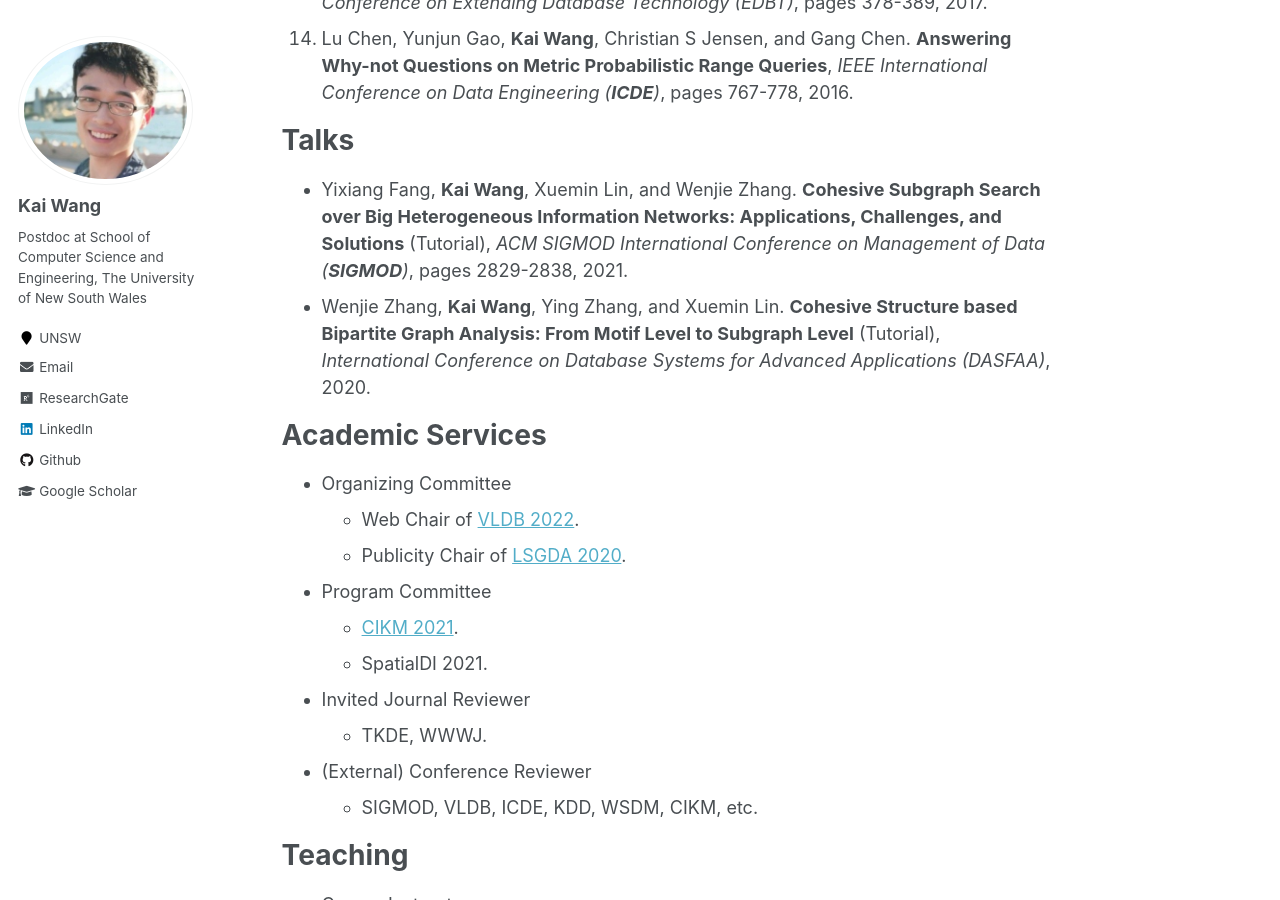
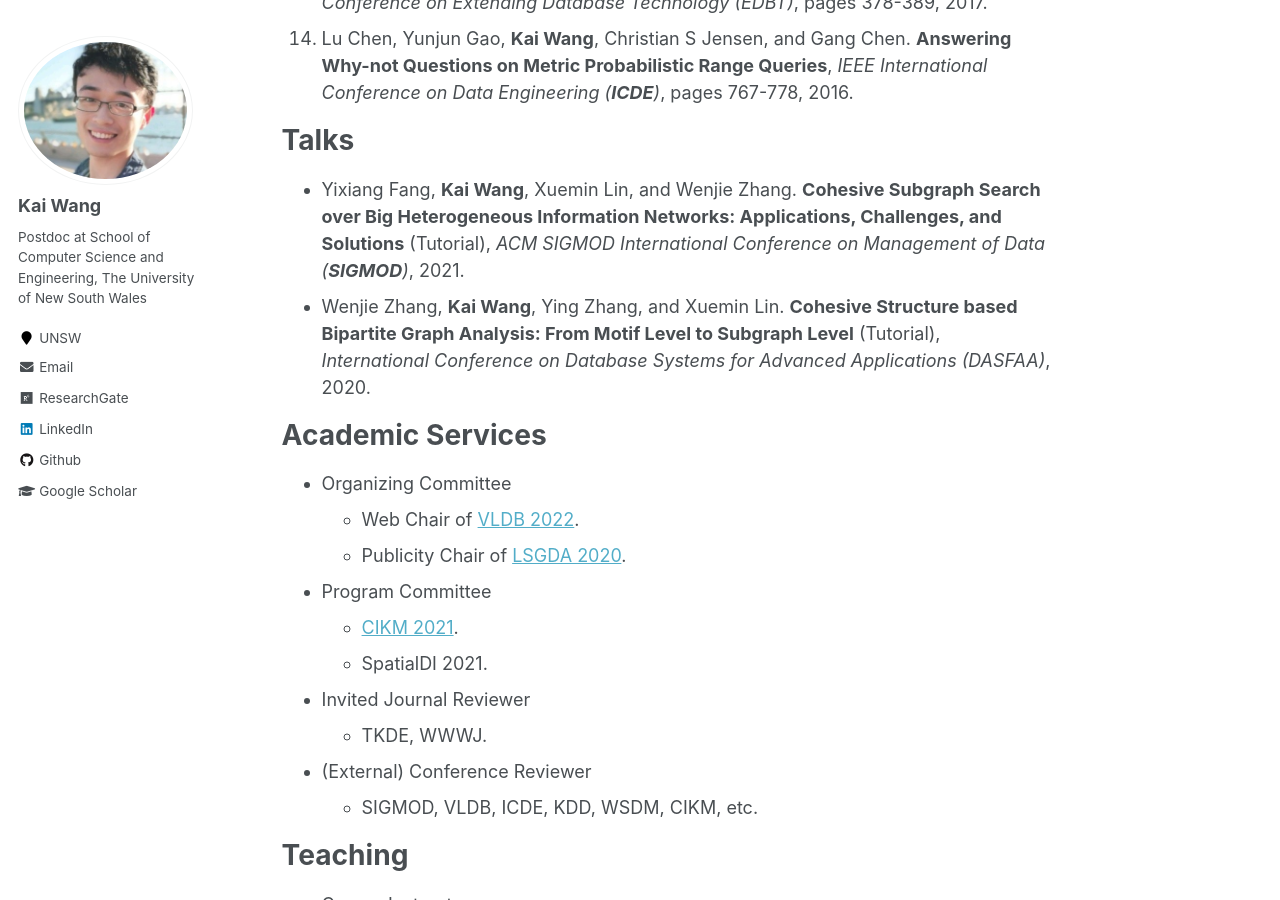
Before and after one commit to cs-kaiwang/cs-kaiwang.github.io, a Jekyll site: the page built from _pages/about.md, in a window 1280 px wide and 900 px high, scrolled down 1620 px. Built offline with Jekyll 4.4.1, drawn with Linux system fonts in a browser that asks for light colours.

Commit message:
Update about.md

```diff
--- a/_pages/about.md
+++ b/_pages/about.md
@@ -31,7 +31,7 @@ Publications (* indicates corresponding author)
 
 Talks
 ======
-- Yixiang Fang, **Kai Wang**, Xuemin Lin, and Wenjie Zhang. **Cohesive Subgraph Search over Big Heterogeneous Information Networks: Applications, Challenges, and Solutions** (Tutorial), *ACM SIGMOD International Conference on Management of Data (**SIGMOD**)*, pages 2829-2838, 2021.
+- Yixiang Fang, **Kai Wang**, Xuemin Lin, and Wenjie Zhang. **Cohesive Subgraph Search over Big Heterogeneous Information Networks: Applications, Challenges, and Solutions** (Tutorial), *ACM SIGMOD International Conference on Management of Data (**SIGMOD**)*, 2021.
 - Wenjie Zhang, **Kai Wang**, Ying Zhang, and Xuemin Lin. **Cohesive Structure based Bipartite Graph Analysis: From Motif Level to Subgraph Level** (Tutorial), *International Conference on Database Systems for Advanced Applications (DASFAA)*, 2020.
 
 Academic Services
```
